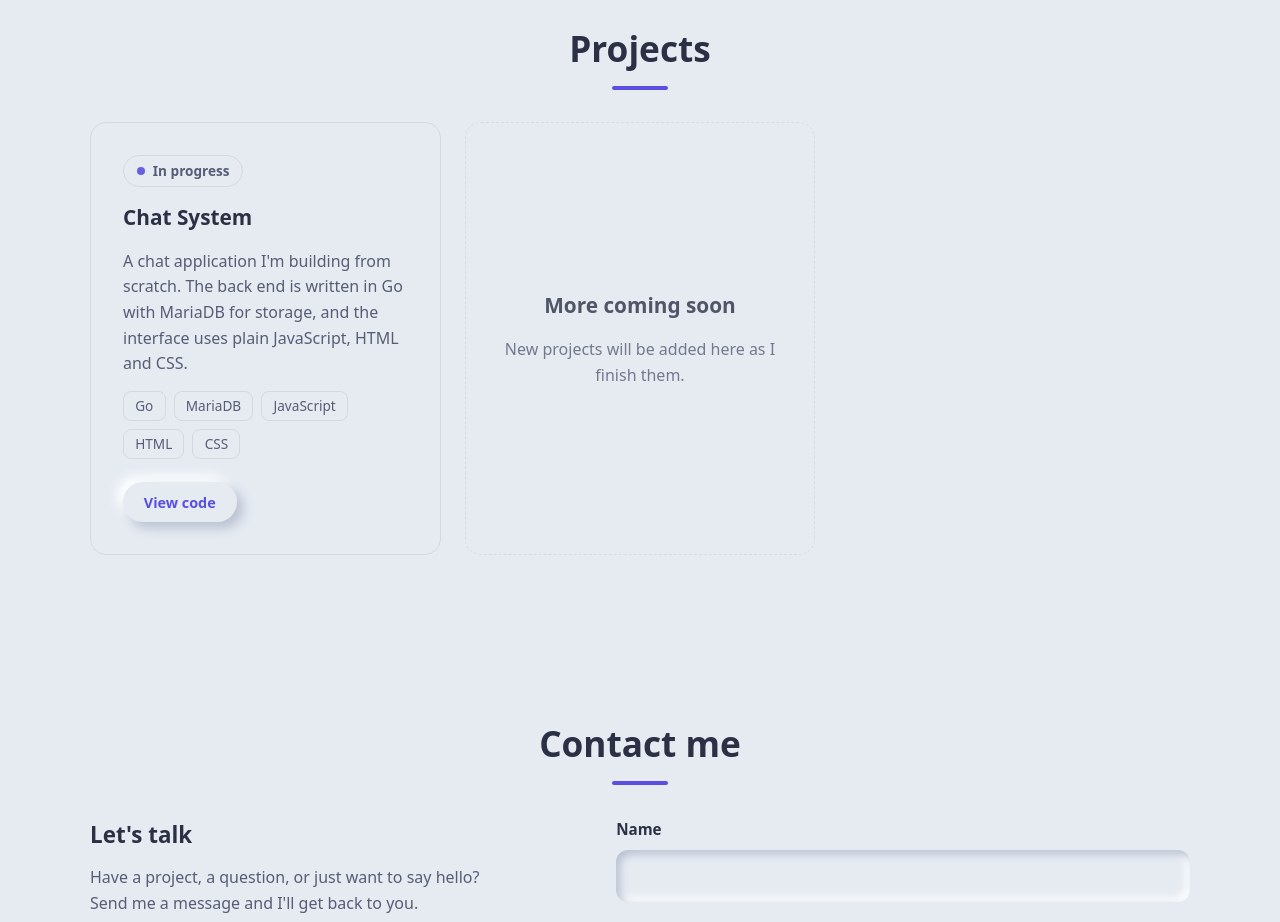
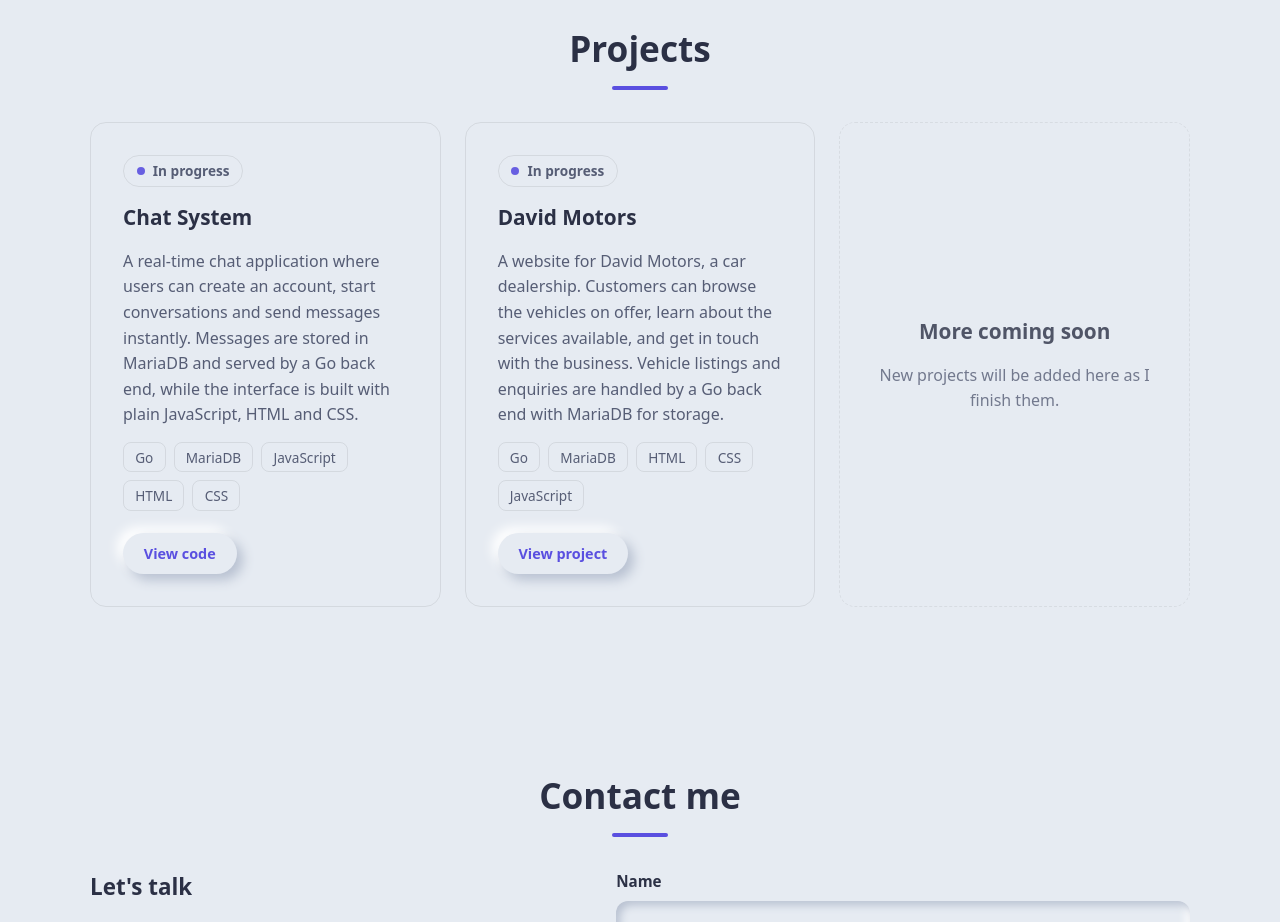
Before and after one commit to JAY25-CMD/jacob-portfolio, a plain HTML site: page index.html in a window 1280 px wide. Shown: the part 1600-2522 px from the top of the page. Drawn offline with Linux system fonts and the light colour scheme; a script that the page names is missing.

Commit message:
Add David Motors project and improve Chat System description

```diff
--- a/index.html
+++ b/index.html
@@ -155,9 +155,10 @@
 
                     <h3>Chat System</h3>
                     <p class="project-desc">
-                        A chat application I'm building from scratch. The back end is written
-                        in Go with MariaDB for storage, and the interface uses plain
-                        JavaScript, HTML and CSS.
+                        A real-time chat application where users can create an account,
+                        start conversations and send messages instantly. Messages are
+                        stored in MariaDB and served by a Go back end, while the interface
+                        is built with plain JavaScript, HTML and CSS.
                     </p>
 
                     <ul class="tags" aria-label="Technologies used">
@@ -171,6 +172,31 @@
                     <div class="project-links">
                         <a href="https://github.com/your-username/your-repo" class="btn btn-small"
                         target="_blank" rel="noopener noreferrer">View code</a>
+                    </div>
+                    </article>
+
+                    <article class="project-card">
+                    <p class="status"><span class="status-dot" aria-hidden="true"></span>In progress</p>
+
+                    <h3>David Motors</h3>
+                    <p class="project-desc">
+                        A website for David Motors, a car dealership. Customers can browse
+                        the vehicles on offer, learn about the services available, and get
+                        in touch with the business. Vehicle listings and enquiries are
+                        handled by a Go back end with MariaDB for storage.
+                    </p>
+
+                    <ul class="tags" aria-label="Technologies used">
+                        <li>Go</li>
+                        <li>MariaDB</li>
+                        <li>HTML</li>
+                        <li>CSS</li>
+                        <li>JavaScript</li>
+                    </ul>
+
+                    <div class="project-links">
+                        <!-- Replace this link with the live site or repository URL -->
+                        <a href="#" class="btn btn-small">View project</a>
                     </div>
                     </article>
 
```
